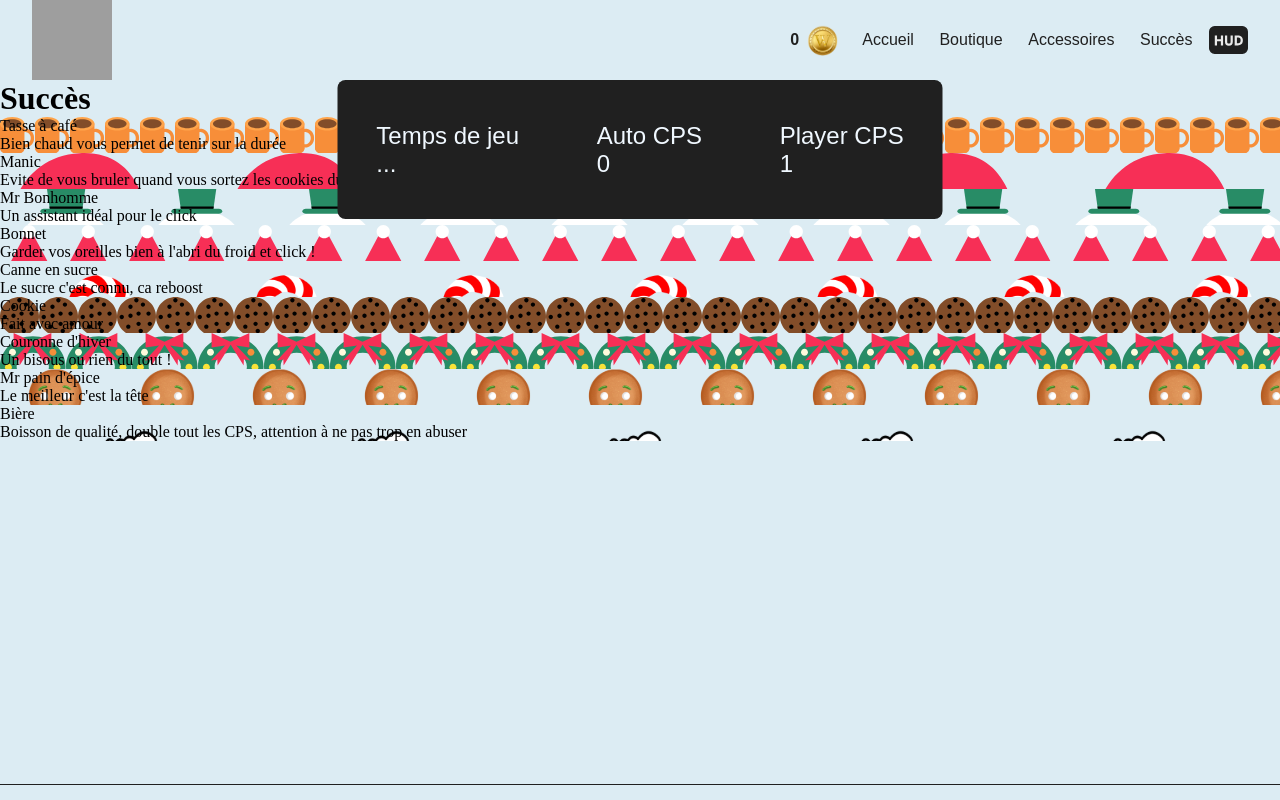
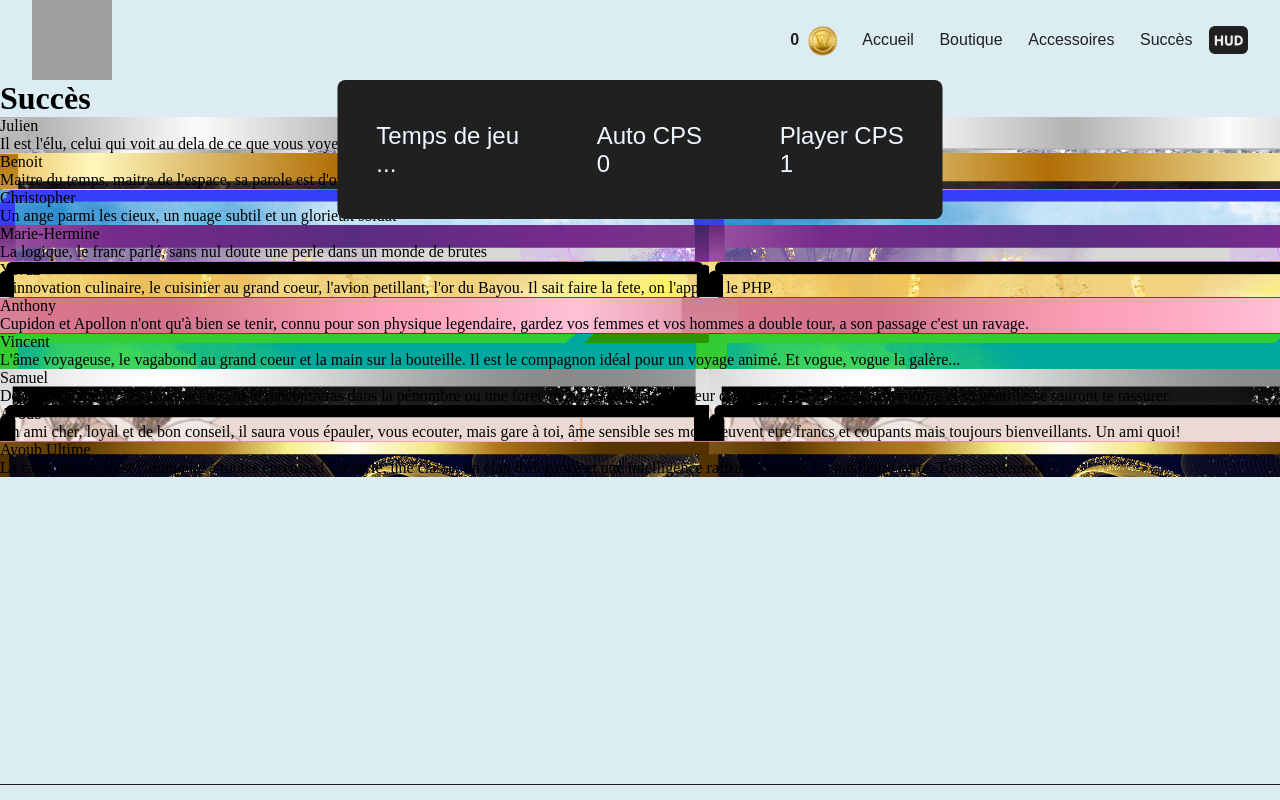
Before and after one commit to Batsave/Xmass-Click, a React (Vite) app: page /achievements in a window 1280 px wide. Shown: the top 800 px of the page. Built offline with nearby package versions, Linux system fonts and the light colour scheme.

Commit message:
fix achievment

```diff
--- a/src/components/AchievementsCard.jsx
+++ b/src/components/AchievementsCard.jsx
@@ -16,10 +16,8 @@ function AchievementsCard({ name, description, founded, image }) {
           alt={`image de ${name}`}
         >
           <div className="achievetitle">
-            <p className="itemname">{name}</p>
-            <div className="achievdescription">
-              <p className="itemdescription">{description}</p>
-            </div>
+            <p className="achievname">{name}</p>
+            <p className="achievdescription">{description}</p>
           </div>
         </div>
       </div>
--- a/src/data/Achievements.json
+++ b/src/data/Achievements.json
@@ -4,14 +4,14 @@
         "name": "Julien",
         "description": "Il est l'élu, celui qui voit au dela de ce que vous voyez.",
         "founded":false,
-        "image": "./public/julien.png/"
+        "image": "./public/png/julien.png"
     },
       {
         "id": "1",
         "name": "Benoit",
         "description": "Maitre du temps, maitre de l'espace, sa parole est d'or et si tu ne respectes pas son temps, tu sors. ",
         "founded":false,
-        "image": "./public/benoit.png"
+        "image": "./public/png/benoit.png"
       },
       {
         "id": "2",
@@ -25,49 +25,49 @@
         "name": "Marie-Hermine",
         "description": "La logique, le franc parlé, sans nul doute une perle dans un monde de brutes ",
         "founded":false,
-        "image": "./public/m-h.png/"
+        "image": "./public/png/m-h.png"
       },
       {
         "id": "4",
         "name": "Yavuz",
         "description": "L'innovation culinaire, le cuisinier au grand coeur, l'avion petillant, l'or du Bayou. Il sait faire la fete, on l'appelle le PHP. ",
         "founded":false,
-        "image": "./public/yavuz.png/"
+        "image": "./public/png/yavuz.png"
       },
       {
         "id": "5",
         "name": "Anthony",
         "description": "Cupidon et Apollon n'ont qu'à bien se tenir, connu pour son physique legendaire, gardez vos femmes et vos hommes a double tour, a son passage c'est un ravage.",
         "founded":false,
-        "image": "./public/antho.png/"
+        "image": "./public/png/antho.png"
       },
       {
         "id": "6",
         "name": "Vincent",
         "description": "L'âme voyageuse, le vagabond au grand coeur et la main sur la bouteille. Il est le compagnon idéal pour un voyage animé. Et vogue, vogue la galère...",
         "founded":false,
-        "image": "./public/vincent.png/"
+        "image": "./public/png/vincent.png"
       },
       {
         "id": "7",
         "name": "Samuel",
         "description": "Des yeux perçants, les crocs acérés, tu le rencontreras dans la pénombre ou une foret enchantée. N'aies pas peur de ses canines affutées, son sourire et sa gentillesse sauront te rassurer. ",
         "founded":false,
-        "image": "./public/samuel.png/"
+        "image": "./public/png/samuel.png"
       },
       {
         "id": "8",
         "name": "Ayoub",
         "description": "Un ami cher, loyal et de bon conseil, il saura vous épauler, vous ecouter, mais gare à toi, âme sensible ses mots peuvent etre francs et coupants mais toujours bienveillants. Un ami quoi!",
         "founded":false,
-        "image": "./public/ayoub.png/"
+        "image": "./public/png/ayoub.png"
       },
       {
         "id": "9",
         "name": "Ayoub Ultime",
         "description": "La carte ultime, c'est l'immunité à toutes épreuves! Un style, une classe, un élan d'élégance et une intelligence raffraîchissante. La meilleure carte. Tout simplement. ",
         "founded":false,
-        "image": "./public/ayoub-ultimate.png/"
+        "image": "./public/png/ayoub-ultimate.png"
       }
 
     ]
--- a/src/data/shop.json
+++ b/src/data/shop.json
@@ -5,7 +5,7 @@
     "incrementValue": 1,
     "description": "Bien chaud vous permet de tenir sur la durée",
     "link": "/",
-    "image": "./public/svg/tasse.svg",
+    "image": "./public/svg/Tasse.svg",
     "buyed": false,
     "type": "passif"
   },
@@ -25,7 +25,7 @@
     "incrementValue": 10,
     "description": "Un assistant idéal pour le click",
     "link": "/",
-    "image": "./public/svg/bonhome.svg",
+    "image": "./public/svg/Bonhome.svg",
     "buyed": false,
     "type": "actif"
   },
@@ -35,7 +35,7 @@
     "incrementValue": 10,
     "description": "Garder vos oreilles bien à l'abri du froid et click !",
     "link": "/",
-    "image": "./public/svg/bonnet.svg",
+    "image": "./public/svg/Bonnet.svg",
     "buyed": false,
     "type": "passif"
   },
@@ -45,7 +45,7 @@
     "incrementValue": 100,
     "description": "Le sucre c'est connu, ca reboost",
     "link": "/",
-    "image": "./public/svg/canne.svg",
+    "image": "./public/svg/Canne.svg",
     "buyed": false,
     "type": "passif"
   },
@@ -55,7 +55,7 @@
     "incrementValue": 100,
     "description": "Fait avec amour",
     "link": "/",
-    "image": "./public/svg/cookie.svg",
+    "image": "./public/svg/Cookie.svg",
     "buyed": false,
     "type": "actif"
   },
--- a/src/pages/Achievements.jsx
+++ b/src/pages/Achievements.jsx
@@ -1,6 +1,6 @@
 import AchievementsCard from "../components/AchievementsCard";
 import "../scss/achievements.scss";
-import achievements from "../data/shop";
+import achievements from "../data/Achievements.json";
 
 function Achievements() {
   return (
```
